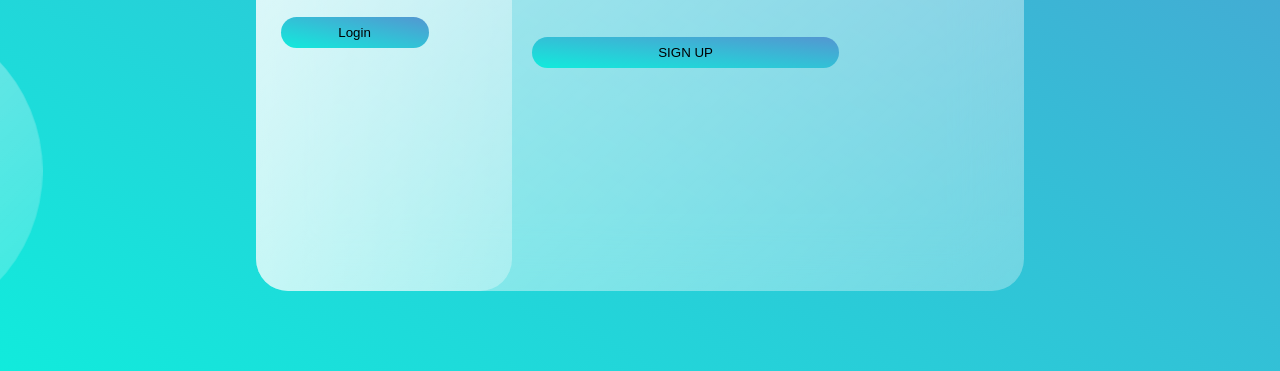
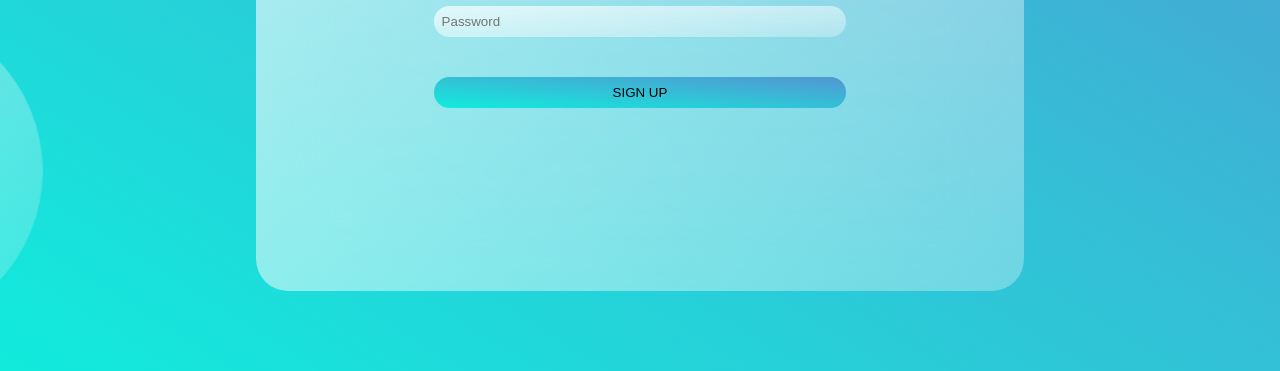
Before and after one commit to Nedrick-Rondre/Glazz-Project, a plain HTML site: page index.html in a window 1280 px wide. Shown: the part 429-800 px from the top of the page. Drawn offline with Linux system fonts and the light colour scheme.

Commit message:
Update style.css

```diff
--- a/style.css
+++ b/style.css
@@ -38,6 +38,7 @@ main {
 .glazz {
   background: white;
   min-height: 80vh;
+  padding: 40px;
   width: 60%;
   background: linear-gradient(
     to right bottom,
@@ -78,7 +79,8 @@ main {
 
 .dashboard {
   flex: 1;
-  display: flex;
+  display: none;
+/*   display: flex; */
   flex-direction: column;
   align-items: center;
   justify-content: space-evenly;
@@ -92,6 +94,7 @@ main {
 
 .signup {
   flex: 2;
+  text-align: center;
 }
 
 .signup input {
```
